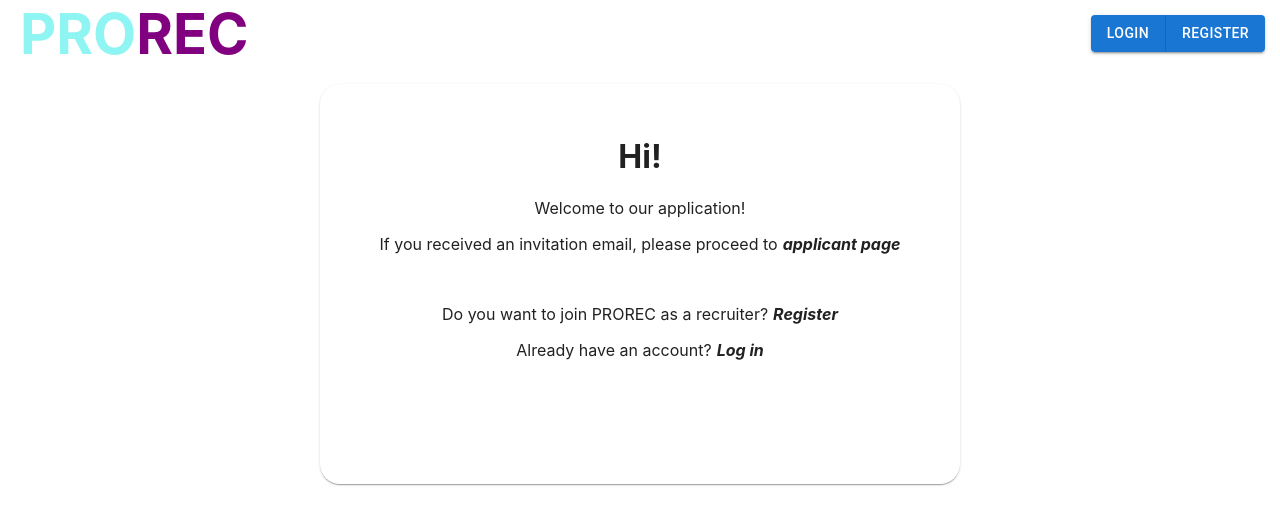
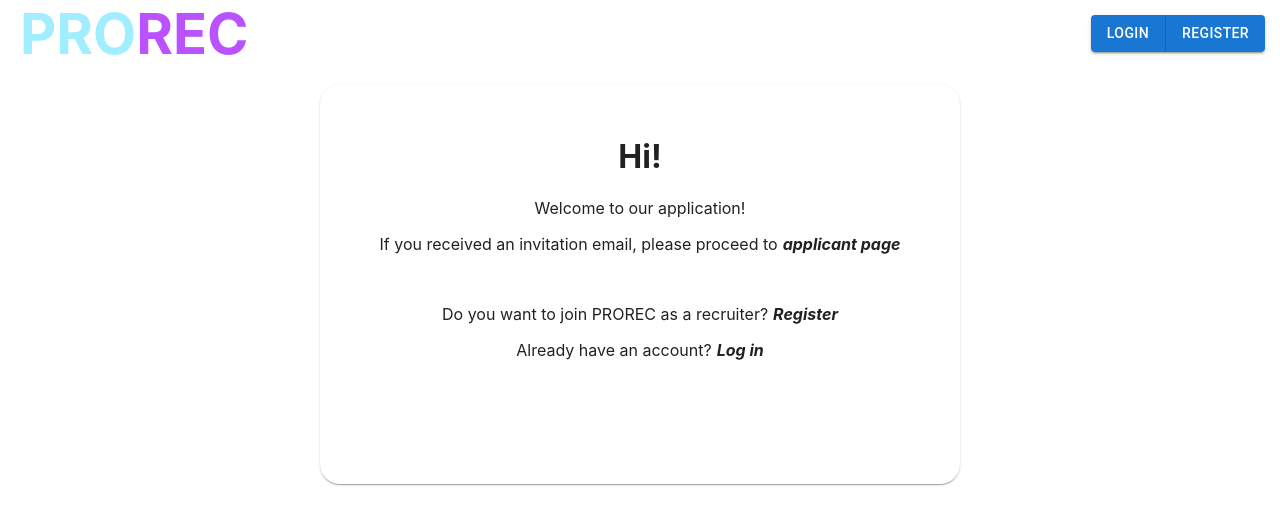
Before and after one commit to HubertTruszewski/prorec_frontend, a Next.js app: page / in a window 1280 px wide. Shown: the top 524 px of the page. Built offline with nearby package versions, Linux system fonts and the light colour scheme.

Commit message:
Changed styling of navigation bar

```diff
--- a/components/layout/Navigation.tsx
+++ b/components/layout/Navigation.tsx
@@ -44,14 +44,14 @@ const Navigation = () => {
                 <div style={{display: "flex", alignItems: "center"}}>
                     <Link href={"/"}>
                         <span style={{fontSize: "56px", paddingLeft: "20px"}}>
-                            <span style={{fontWeight: "bold", color: "#8ef5f3"}}>PRO</span>
-                            <span style={{fontWeight: "bold", color: "purple"}}>REC</span>
+                            <span style={{fontWeight: "bold", color: "#A0EEFF"}}>PRO</span>
+                            <span style={{fontWeight: "bold", color: "#BA53FF"}}>REC</span>
                         </span>
                     </Link>
                     {user && <span style={{alignItems: "start", marginLeft: "30px", display: "flex"}}>
-                    <Breadcrumbs>
+                    <Breadcrumbs style={{marginTop: "7px"}}>
                         {menuItems.map(
-                            menuItem => <Link key={menuItem.path} href={menuItem.path} style={{fontSize: "30px"}}>
+                            menuItem => <Link key={menuItem.path} href={menuItem.path} style={{padding: "10px", fontSize: "30px", color: "#F5E5FF"}}>
                                 {menuItem.text}
                             </Link>)}
                     </Breadcrumbs>
```
